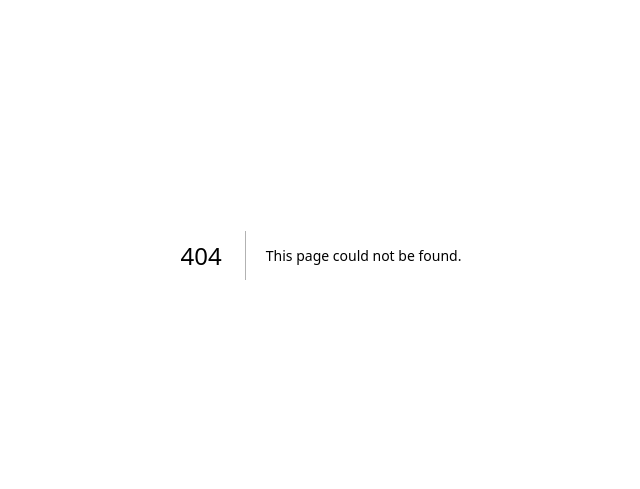
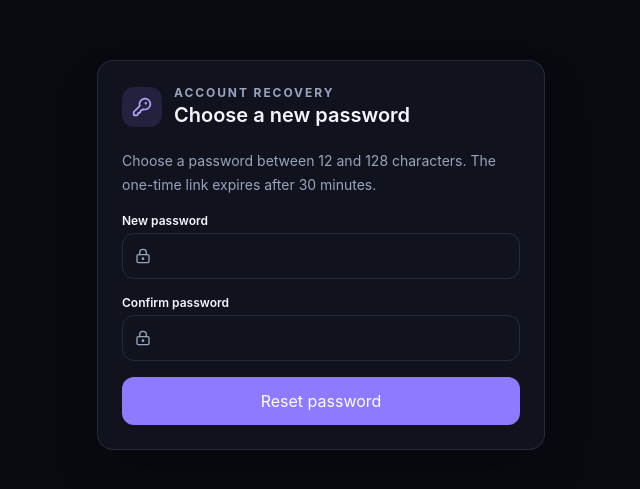
Before and after one commit to Fenz-art/GO-CHAT, a Next.js app: page /reset-password in a window 1280 px wide. Before the commit this address had no page. Shown: the part 145-634 px from the top of the page, without its empty margins (319-959 px from the left). Built offline with nearby package versions, Linux system fonts and the light colour scheme.

Commit message:
feat(recovery-ui): add password reset page

```diff
--- /dev/null
+++ b/app/reset-password/page.tsx
@@ -0,0 +1,60 @@
+"use client";
+
+import { FormEvent, useEffect, useState } from "react";
+import { KeyRound, LockKeyhole } from "lucide-react";
+
+export default function ResetPasswordPage() {
+  const [token, setToken] = useState("");
+  const [password, setPassword] = useState("");
+  const [confirmation, setConfirmation] = useState("");
+  const [busy, setBusy] = useState(false);
+  const [complete, setComplete] = useState(false);
+  const [error, setError] = useState("");
+
+  useEffect(() => {
+    const resetToken = new URLSearchParams(window.location.search).get("token") ?? "";
+    setToken(resetToken);
+    if (resetToken) window.history.replaceState(null, "", "/reset-password/");
+  }, []);
+
+  async function submit(event: FormEvent<HTMLFormElement>) {
+    event.preventDefault();
+    setError("");
+    if (!token) {
+      setError("This password reset link is missing or invalid.");
+      return;
+    }
+    if (password !== confirmation) {
+      setError("The passwords do not match.");
+      return;
+    }
+    setBusy(true);
+    try {
+      const response = await fetch("/api/v1/account/password/reset/confirm", {
+        method: "POST",
+        headers: { "content-type": "application/json" },
+        body: JSON.stringify({ token, password }),
+      });
+      const result = await response.json() as { message?: string; reset?: boolean };
+      if (!response.ok || !result.reset) throw new Error(result.message ?? "This password reset link is invalid or expired.");
+      setComplete(true);
+    } catch (cause) {
+      setError(cause instanceof Error ? cause.message : "Could not reset your password.");
+    } finally {
+      setBusy(false);
+    }
+  }
+
+  return <main className="grid min-h-screen place-items-center bg-[var(--void)] p-4 text-[var(--foreground)]">
+    <section className="w-full max-w-md space-y-5 rounded-2xl border border-[var(--border)] bg-[var(--surface)] p-6 shadow-2xl">
+      <div className="flex items-center gap-3"><span className="grid size-10 place-items-center rounded-xl bg-[var(--signal-soft)] text-[var(--signal-bright)]"><KeyRound className="size-5" /></span><div><p className="text-xs font-bold uppercase tracking-[.16em] text-[var(--muted)]">Account recovery</p><h1 className="text-xl font-semibold">{complete ? "Password updated" : "Choose a new password"}</h1></div></div>
+      {complete ? <div role="status" className="space-y-3 text-sm leading-6 text-[var(--muted)]"><p>Your password has been changed and all account sessions have been signed out.</p><a href="/" className="inline-flex rounded-xl bg-[var(--signal)] px-4 py-2.5 font-semibold text-white">Return to Go Chat</a></div> : <form onSubmit={submit} className="space-y-4">
+        <p className="text-sm leading-6 text-[var(--muted)]">Choose a password between 12 and 128 characters. The one-time link expires after 30 minutes.</p>
+        <label className="block text-xs font-semibold">New password<span className="mt-1 flex items-center gap-2 rounded-xl border border-[var(--border)] px-3"><LockKeyhole className="size-4 text-[var(--muted)]" /><input required minLength={12} maxLength={128} type="password" autoComplete="new-password" value={password} onChange={(event) => setPassword(event.target.value)} className="h-11 min-w-0 flex-1 bg-transparent text-sm outline-none" /></span></label>
+        <label className="block text-xs font-semibold">Confirm password<span className="mt-1 flex items-center gap-2 rounded-xl border border-[var(--border)] px-3"><LockKeyhole className="size-4 text-[var(--muted)]" /><input required minLength={12} maxLength={128} type="password" autoComplete="new-password" value={confirmation} onChange={(event) => setConfirmation(event.target.value)} className="h-11 min-w-0 flex-1 bg-transparent text-sm outline-none" /></span></label>
+        {error && <p role="alert" className="text-xs leading-5 text-[var(--warning)]">{error}</p>}
+        <button type="submit" disabled={busy} className="w-full rounded-xl bg-[var(--signal)] px-4 py-3 text-sm font-semibold text-white disabled:opacity-50">{busy ? "Updating password…" : "Reset password"}</button>
+      </form>}
+    </section>
+  </main>;
+}
```
